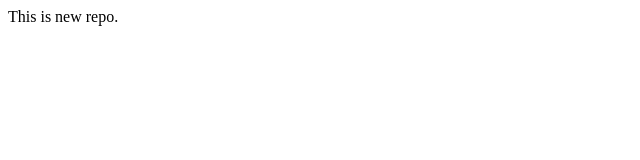
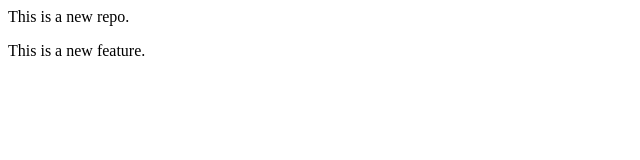
Before and after one commit to shoaib990k-png/localrepo, a plain HTML site: page index.html in a window 1280 px wide. Shown: the whole page, without its empty margins (0-640 px from the left). Drawn offline with Linux system fonts and the light colour scheme.

Commit message:
Add new freature

```diff
--- a/index.html
+++ b/index.html
@@ -1 +1,2 @@
-<p>This is new repo.</p>
+<p>This is a new repo.</p>
+<p>This is a new feature.</p>
```
